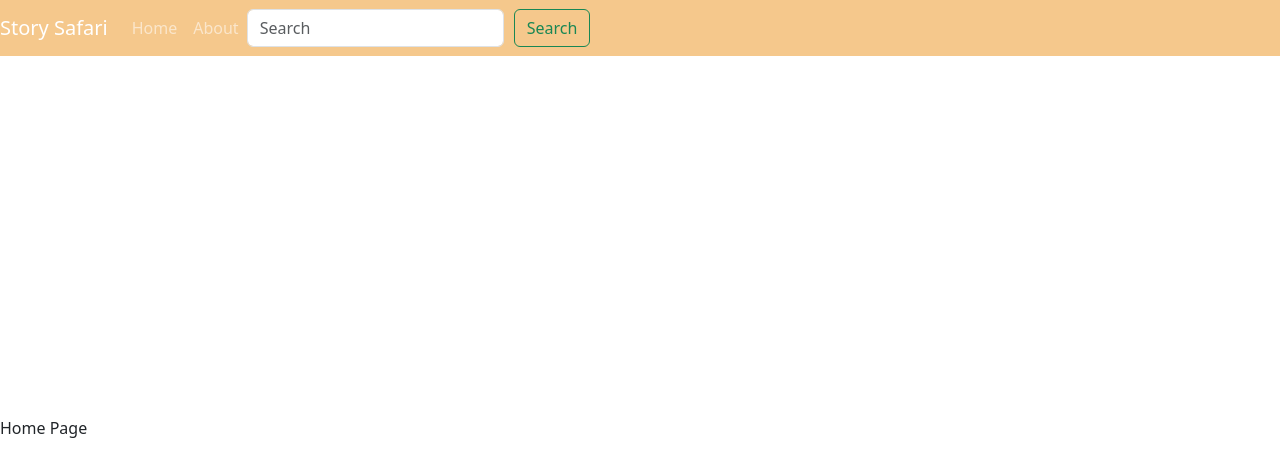
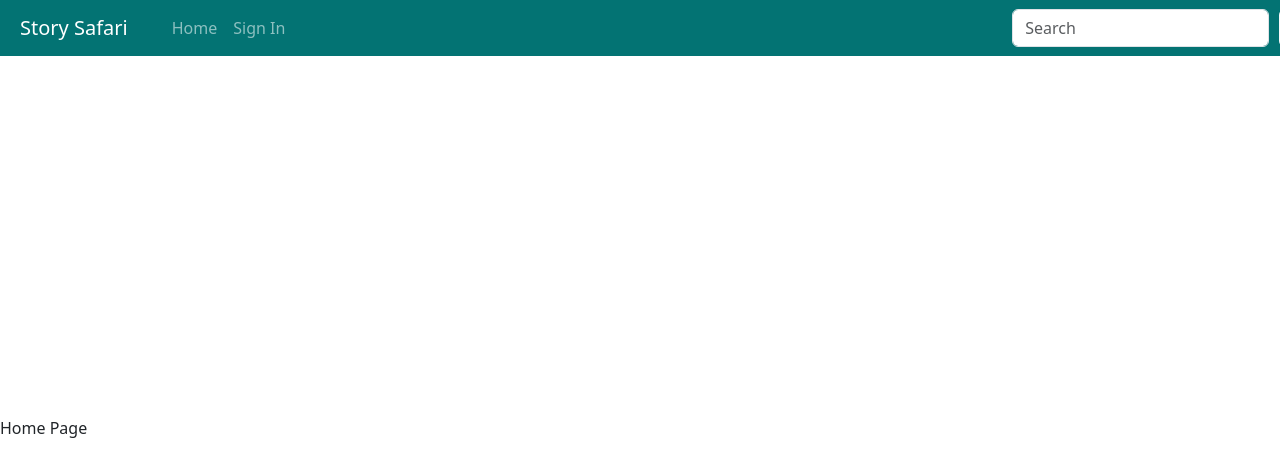
Before and after one commit to keironchaudhry/bookshop-project, a React (Vite) app: page / in a window 1280 px wide. Shown: the top 476 px of the page. Built offline with nearby package versions, Linux system fonts and the light colour scheme.

Commit message:
Add: Navbar link positioning and colour set

```diff
--- a/src/components/Navbar.tsx
+++ b/src/components/Navbar.tsx
@@ -16,18 +16,18 @@ const Navbar: React.FC = () => {
           <Nav.Link as={Link} to="/">
             Home
           </Nav.Link>
-          <Nav.Link as={Link} to="/about">
-            About
+          <Nav.Link as={Link} to="/signin">
+            Sign In
           </Nav.Link>
         </Nav>
-        <Form className="d-flex">
+        <Form className="d-flex form align-end">
           <Form.Control
             type="search"
             placeholder="Search"
             className="me-2"
             aria-label="Search"
           />
-          <Button className="search" variant="outline-success">Search</Button>
+          <Button className="search" variant="outline-light">Search</Button>
         </Form>
       </BootstrapNavbar.Collapse>
     </BootstrapNavbar>
--- a/src/styles/Navbar.css
+++ b/src/styles/Navbar.css
@@ -3,7 +3,7 @@
   position: fixed;
   top: 0;
   z-index: 1000;
-  background-color: rgb(245, 200, 140);
+  background-color: rgb(3, 115, 115);
 }
 
 .search {
@@ -11,6 +11,16 @@
   padding: 10px;
 }
 
+.form {
+  align-items: end;
+  position: relative;
+  left: 30%;
+}
+
+.navbar-brand {
+  padding: 20px;
+}
+
 body {
   padding-top: 56px; /* Adjust this value based on the navbar height */
 }
```
